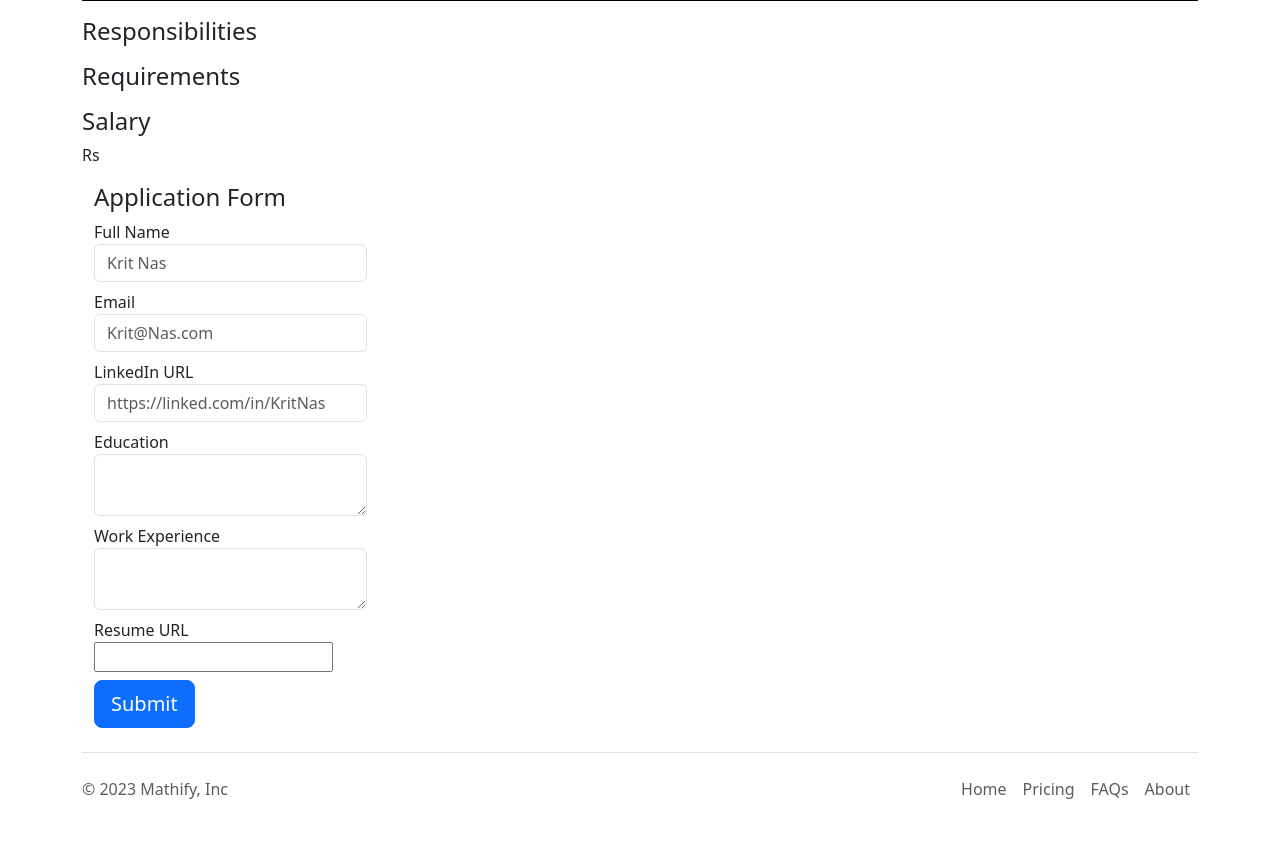
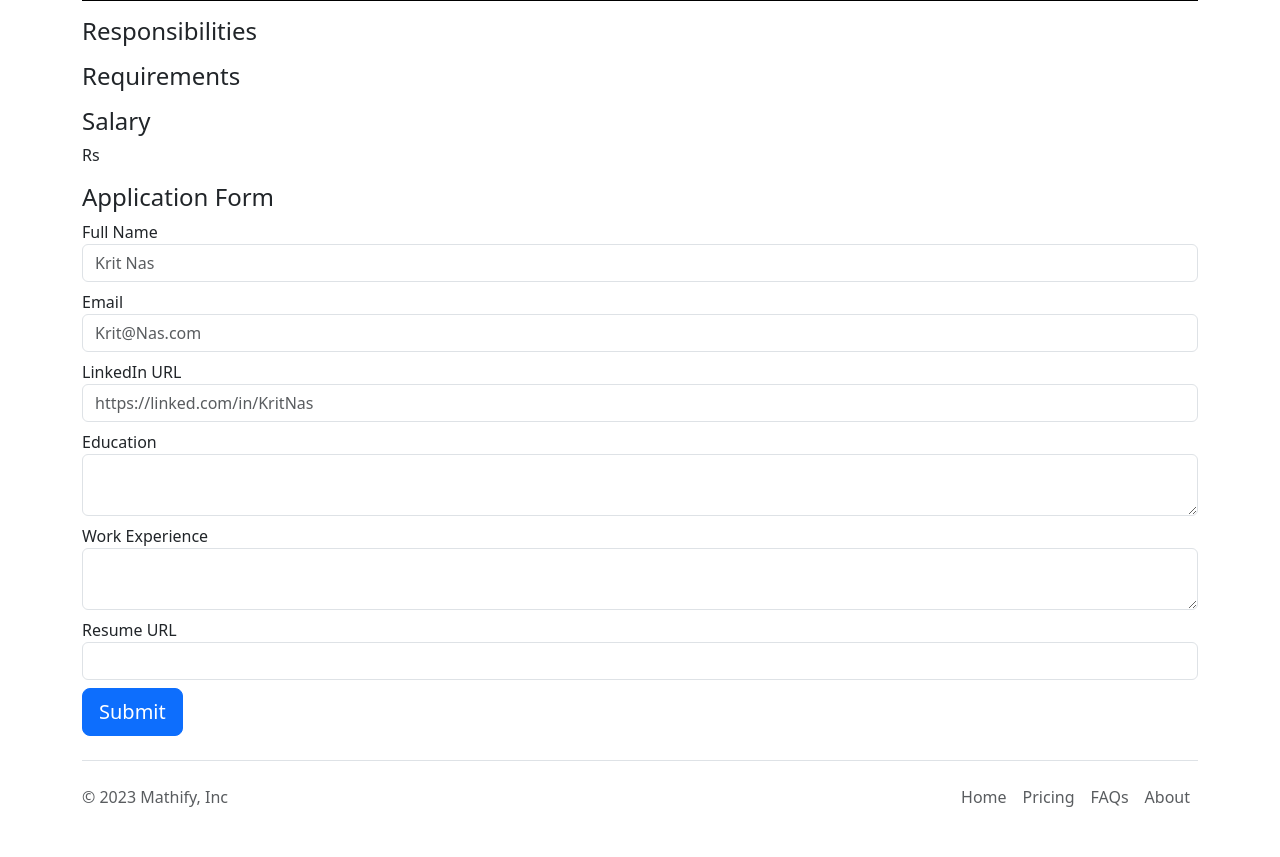
Before and after one commit to Sagnik02/Careers-Mathify, a Flask app: template templates/jobdesc.html in a window 1280 px wide. Shown: the part 495-1352 px from the top of the page. Before the commit the page ends 1294 px from the top, so only its background shows below. Run offline with Flask 3, Linux system fonts and the light colour scheme; the template is opened without the code that fills it, so the values that code supplies are empty.

Commit message:
updated form

```diff
--- a/templates/jobapply_form.html
+++ b/templates/jobapply_form.html
@@ -1,35 +1,34 @@
-<div class="container">
+
 <h4>Application Form</h4>
 <form action="/job/{{job['id']}}/apply" method="post">
   <div class="mb-2">
   <label>Full Name</label><br>
-  <input type="text" required name="full_name" placeholder="Krit Nas" class="form-control w-25">
+  <input type="text" required name="full_name" placeholder="Krit Nas" class="form-control">
   </div>
 
   <div class="mb-2">
   <label>Email</label><br>
-  <input type="email" required name="email" placeholder="Krit@Nas.com" class="form-control w-25">
+  <input type="email" required name="email" placeholder="Krit@Nas.com" class="form-control">
   </div>
 
   <div class="mb-2">
   <label>LinkedIn URL</label><br>
-  <input type="url" name="linkedin_url" placeholder="https://linked.com/in/KritNas" class="form-control w-25">
+  <input type="url" name="linkedin_url" placeholder="https://linked.com/in/KritNas" class="form-control">
   </div>
 
   <div class="mb-2">
     <label>Education</label><br>
-    <textarea name="education" class="form-control w-25"></textarea>
+    <textarea name="education" class="form-control "></textarea>
   </div>
    <div class="mb-2">
     <label>Work Experience</label><br>
-    <textarea name="work_experience" class="form-control w-25"></textarea>
+    <textarea name="work_experience" class="form-control"></textarea>
   </div>
 
   <div class="mb-2">
   <label>Resume URL</label><br>
-  <input type="url" name="resume_url">
+  <input type="url" name="resume_url" class="form-control" >
   </div>
 
   <input type="submit" class="btn btn-primary btn-lg">
 </form>
-</div>
```
Also changed, not shown: templates/nav.html (line endings or trailing spaces).
